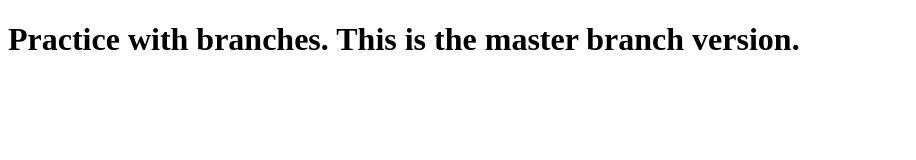
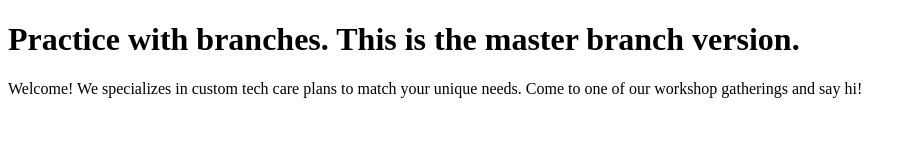
Before and after one commit to LivHed/newfile, a plain HTML site: page index.html in a window 1280 px wide. Shown: the whole page, without its empty margins (0-916 px from the left). Drawn offline with Linux system fonts and the light colour scheme.

Commit message:
Added welcome message

```diff
--- a/index.html
+++ b/index.html
@@ -6,5 +6,7 @@
 
     <body>
         <h1>Practice with branches. This is the master branch version.</h1>
+          <p>Welcome! We specializes in custom tech care plans to match your unique needs.
+             Come to one of our workshop gatherings and say hi!</p>
     </body>
 </html>
```
